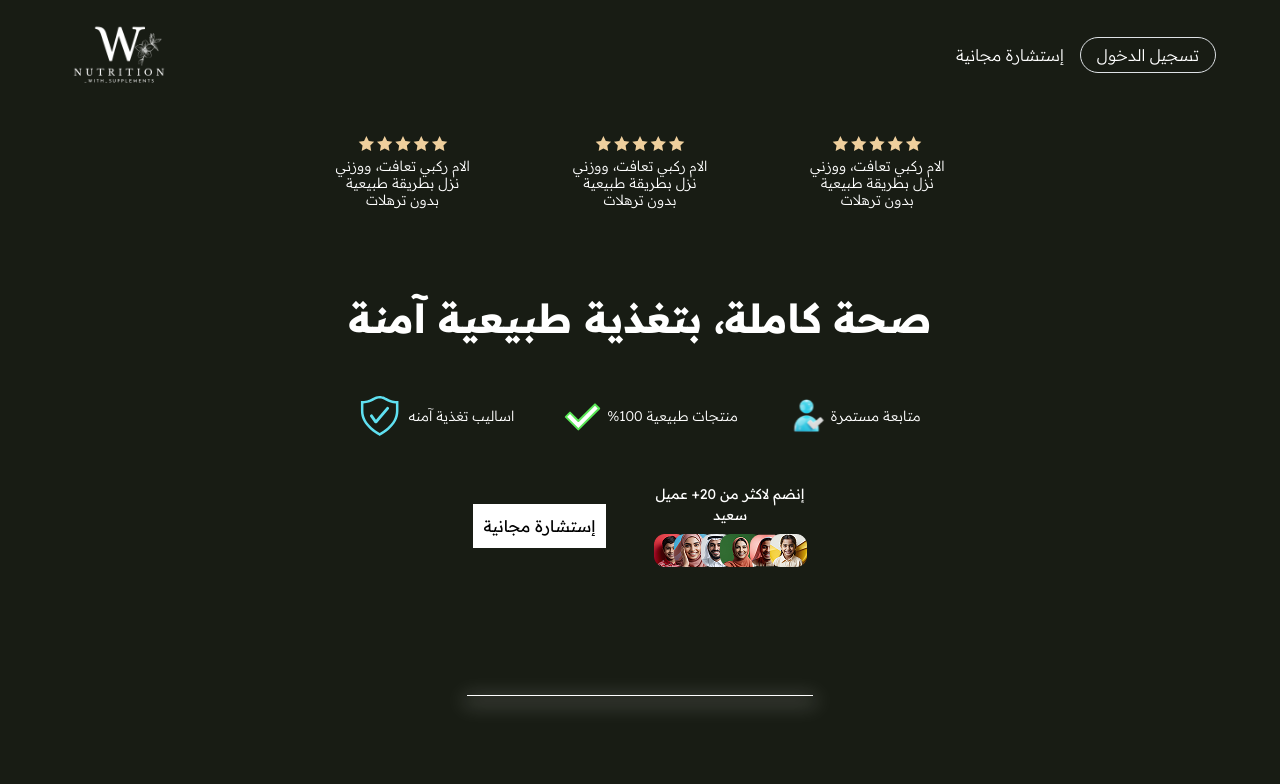
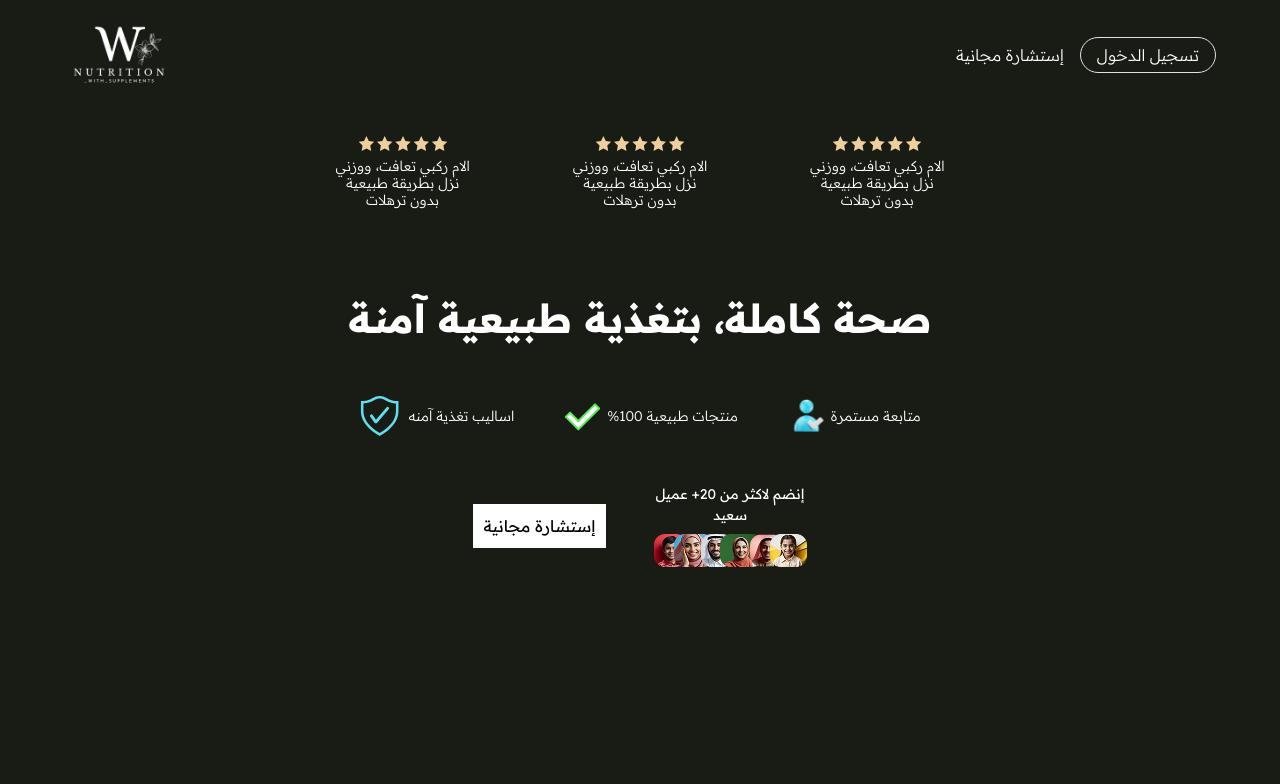
Before and after one commit to salehHadi/supplement, a React (Create React App) app: page / in a window 1280 px wide. Shown: the top 784 px of the page. Built offline with nearby package versions, Linux system fonts and the light colour scheme.

Commit message:
update the video style

```diff
--- a/src/components/videoPlayer.js
+++ b/src/components/videoPlayer.js
@@ -7,25 +7,12 @@ export default function VideoPlayer() {
 
   const matches = useMediaQuery(theme.breakpoints.up("md"));
   return (
-    <div
-      // style={{
-      //   padding: matches ? "20px" : "10px",
-      //   border: "1px solid white",
-      //   maxWidth: "100%",
-      //   // width: "100%",
-      // }}
-      style={{
-        paddingTop: "56.25%",
-        marginTop: matches ? "-78.25%" : "-135.25%",
-        marginBottom: matches ? "-40px" : "-100.25%",
-        width: matches ? "50vw" : "90vw" /* 16:9 ratio */,
-      }}
-    >
+    <div>
       <ReactPlayer
         url="https://home.wistia.com/medias/myqh8mq63t"
         controls
-        width="100%"
-        height="100%"
+        width={matches ? "700px" : "370px"}
+        height={matches ? "300px" : "200px"}
       />
     </div>
   );
```
